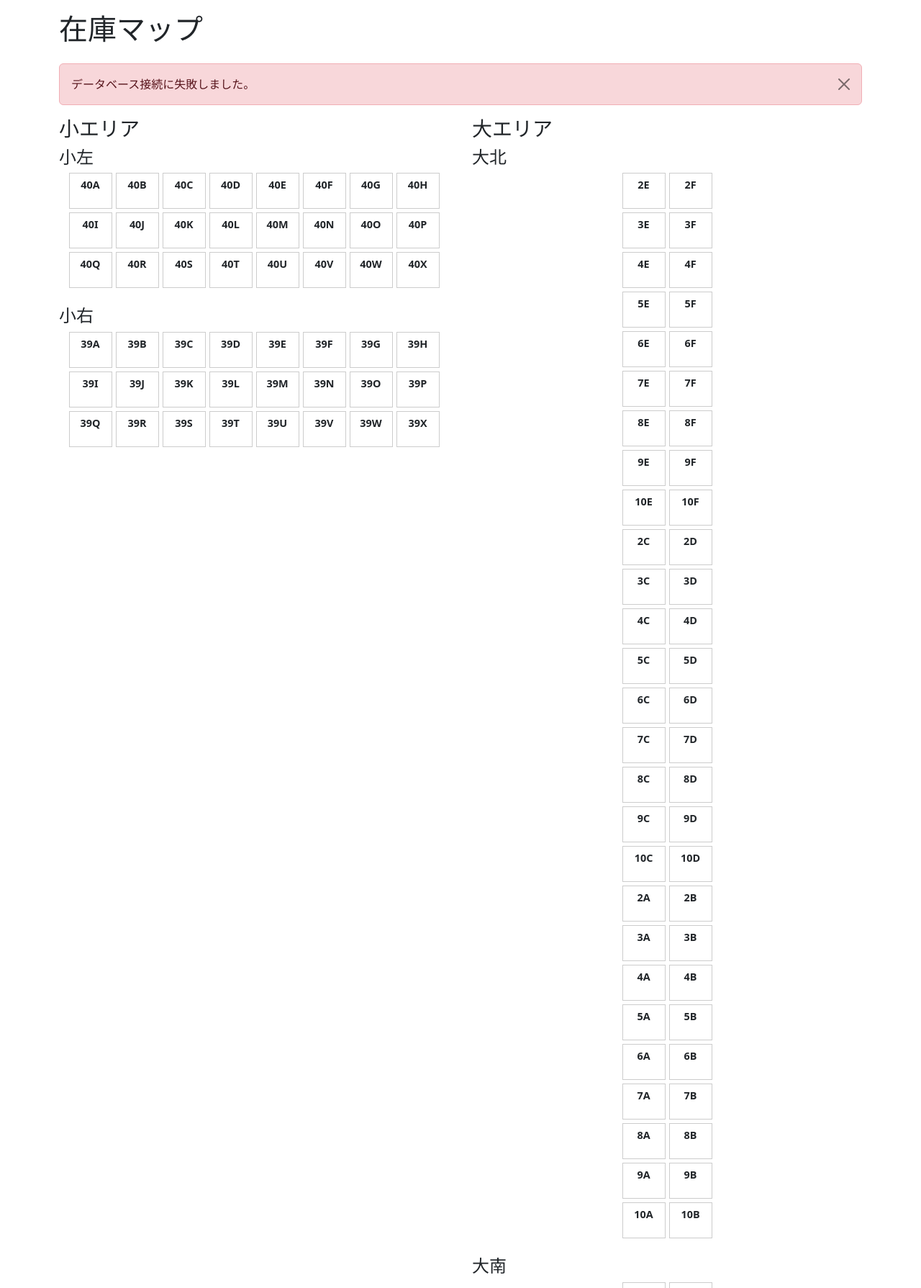
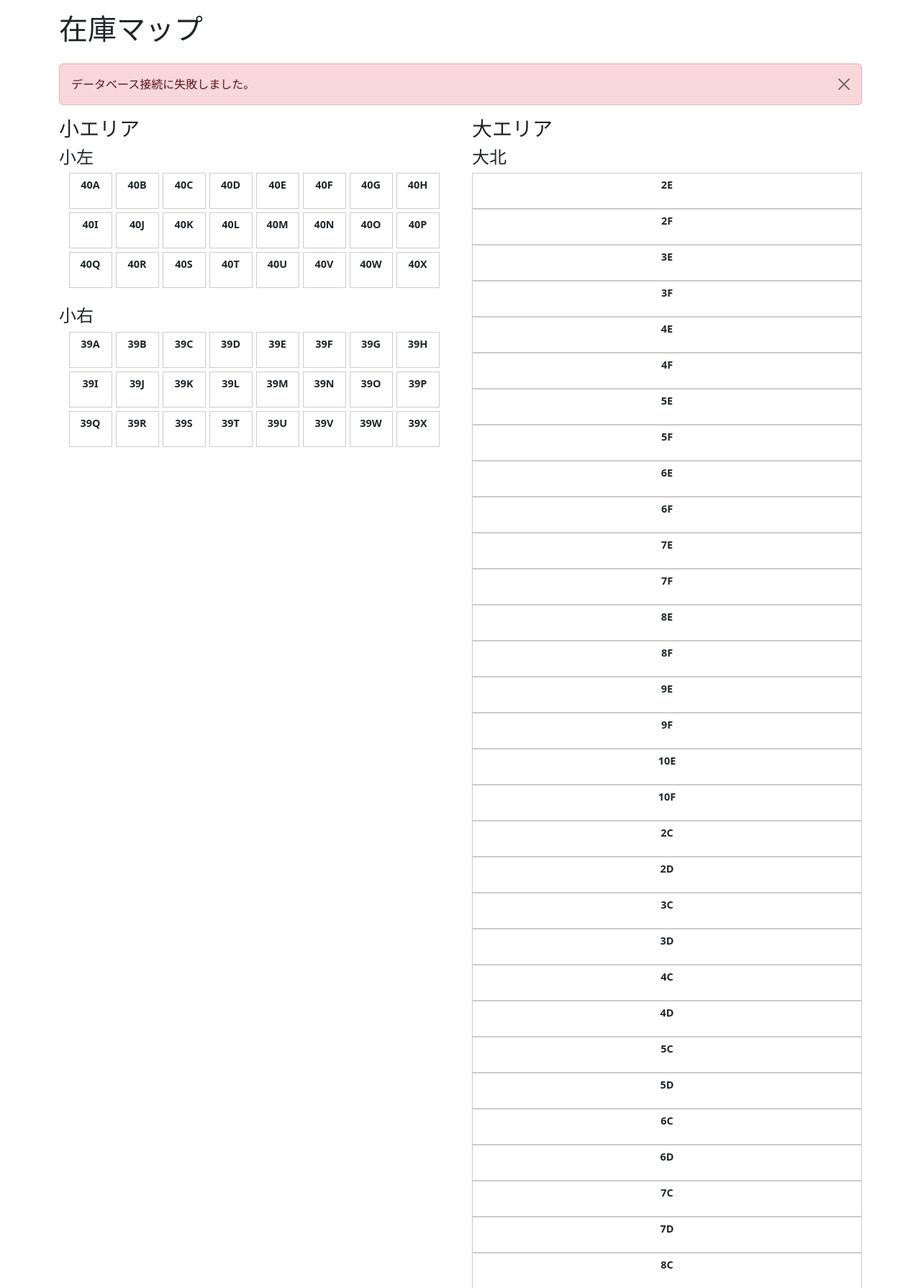
Before and after one commit to ko-matsushita2404/inventory-dashboard, a Flask app: page /map in a window 1280 px wide. Shown: the part 48-1837 px from the top of the page at 72% size. Run offline with Flask 3, Linux system fonts and the light colour scheme; the visitor is signed in with stand-in values (Sample User, id 1).

Commit message:
Update map.html

```diff
--- a/templates/map.html
+++ b/templates/map.html
@@ -87,7 +87,6 @@
                             {% set location_id_right = number|string + letters[1] %}
                             {% set items_left = location_items.get(location_id_left, []) %}
                             {% set items_right = location_items.get(location_id_right, []) %}
-                            <div class="grid-cell-pair">
                                 <div id="{{ location_id_left }}" class="grid-cell {% if items_left %}occupied{% endif %}" {% if items_left %}onclick="window.location.href='{{ url_for('item_detail', item_id=items_left[0].id) }}'"{% endif %}>
                                     <span class="zone-name">{{ location_id_left }}</span>
                                     <span class="product-numbers"></span>
@@ -96,7 +95,6 @@
                                     <span class="zone-name">{{ location_id_right }}</span>
                                     <span class="product-numbers"></span>
                                 </div>
-                            </div>
                         {% endfor %}
                     </div>
                     {% endfor %}
@@ -117,7 +115,6 @@
                             {% set location_id_right = number|string + letters[1] %}
                             {% set items_left = location_items.get(location_id_left, []) %}
                             {% set items_right = location_items.get(location_id_right, []) %}
-                            <div class="grid-cell-pair">
                                 <div id="{{ location_id_left }}" class="grid-cell {% if items_left %}occupied{% endif %}" {% if items_left %}onclick="window.location.href='{{ url_for('item_detail', item_id=items_left[0].id) }}'"{% endif %}>
                                     <span class="zone-name">{{ location_id_left }}</span>
                                     <span class="product-numbers"></span>
@@ -126,7 +123,6 @@
                                     <span class="zone-name">{{ location_id_right }}</span>
                                     <span class="product-numbers"></span>
                                 </div>
-                            </div>
                         {% endfor %}
                     </div>
                     {% endfor %}
```
